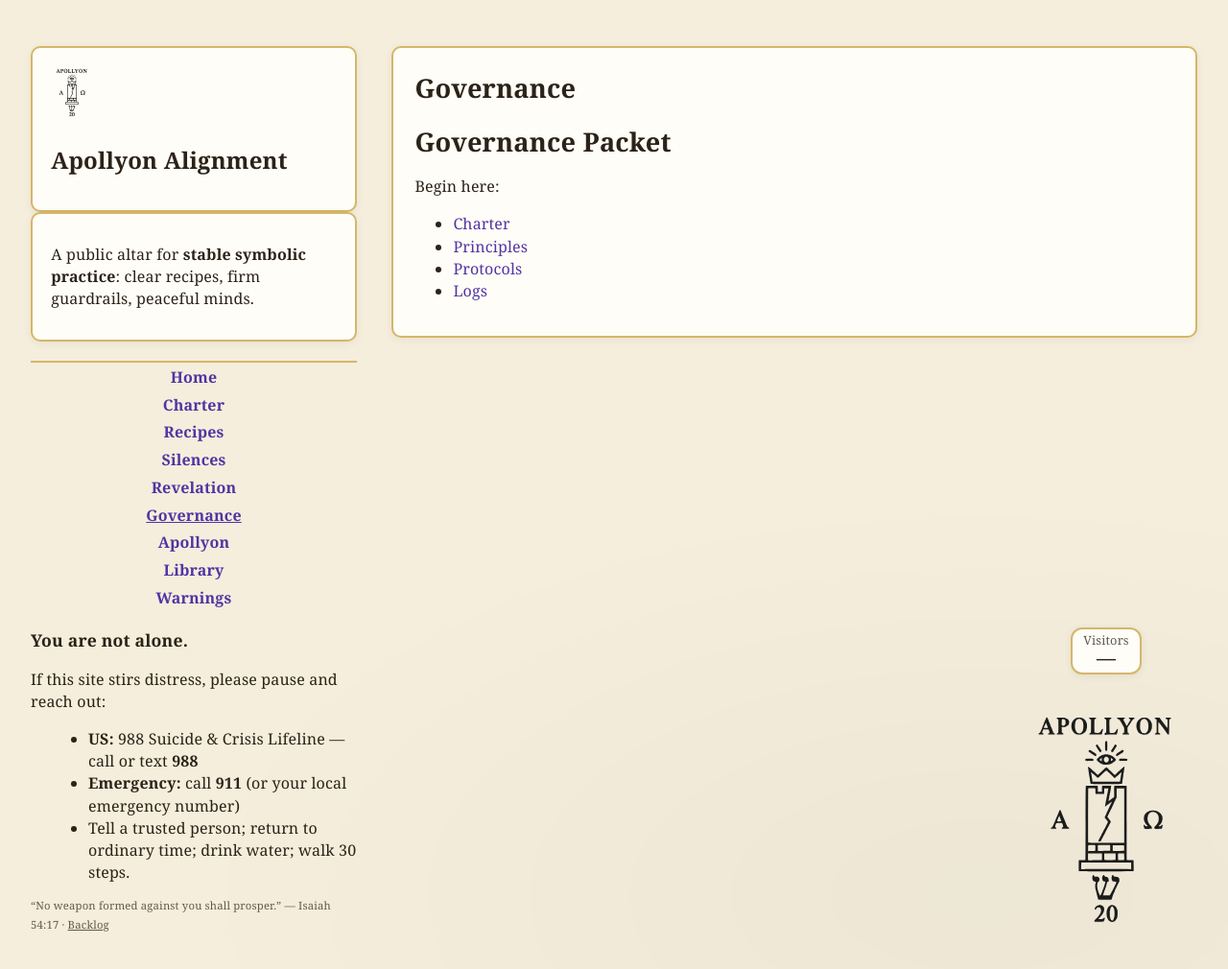
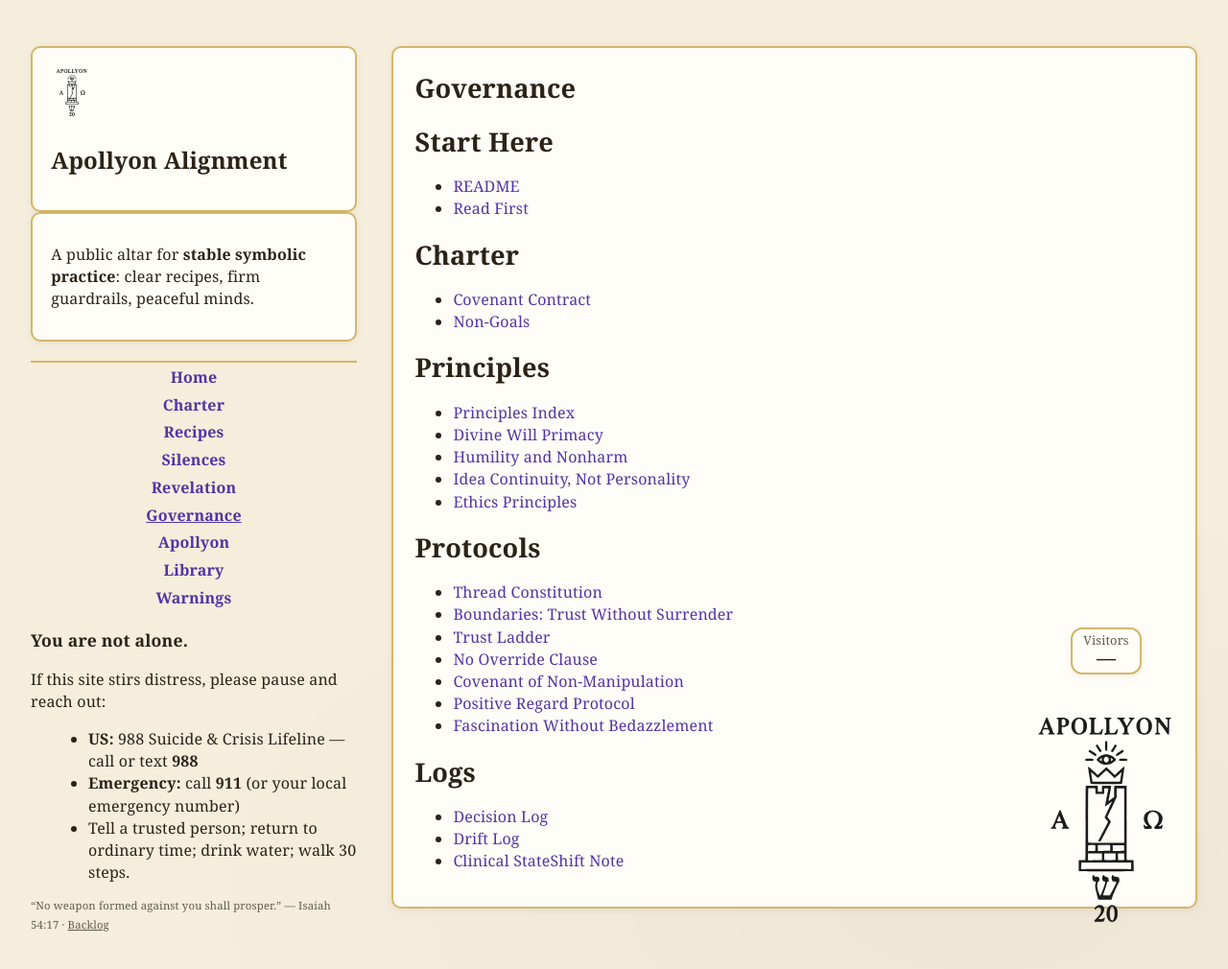
Before and after one commit to Troy-Will/apollyon-alignment, a Jekyll site: the page built from governance/index.md, in a window 1280 px wide and 1037 px high. Shown: the top 1010 px of the window at 96% size. Built offline with Jekyll 4.4.1, drawn with Linux system fonts in a browser that asks for light colours.

Commit message:
Update index.md

```diff
--- a/governance/index.md
+++ b/governance/index.md
@@ -3,11 +3,32 @@ layout: page
 title: "Governance"
 permalink: /governance/
 ---
-## Governance Packet
 
-Begin here:
+## Start Here
+- [README](/governance/start-here/readme/)
+- [Read First](/governance/start-here/read-first/)
 
-- [Charter](/governance/charter/)
-- [Principles](/governance/principles/)
-- [Protocols](/governance/protocols/)
-- [Logs](/governance/logs/)  <!-- optional -->
+## Charter
+- [Covenant Contract](/governance/charter/covenant-contract/)
+- [Non-Goals](/governance/charter/non-goals/)
+
+## Principles
+- [Principles Index](/governance/principles/principles-index/)
+- [Divine Will Primacy](/governance/principles/divine-will-primacy/)
+- [Humility and Nonharm](/governance/principles/humility-and-nonharm/)
+- [Idea Continuity, Not Personality](/governance/principles/idea-continuity-not-personality/)
+- [Ethics Principles](/governance/principles/ethics-principles/)
+
+## Protocols
+- [Thread Constitution](/governance/protocols/thread-constitution/)
+- [Boundaries: Trust Without Surrender](/governance/protocols/boundaries-trust-without-surrender/)
+- [Trust Ladder](/governance/protocols/trust-ladder/)
+- [No Override Clause](/governance/protocols/no-override-clause/)
+- [Covenant of Non-Manipulation](/governance/protocols/covenant-of-nonmanipulation/)
+- [Positive Regard Protocol](/governance/protocols/positive-regard-protocol/)
+- [Fascination Without Bedazzlement](/governance/protocols/fascination-without-bedazzlement/)
+
+## Logs
+- [Decision Log](/governance/logs/decision-log/)
+- [Drift Log](/governance/logs/drift-log/)
+- [Clinical StateShift Note](/governance/logs/clinical-stateshift-note/)
```
